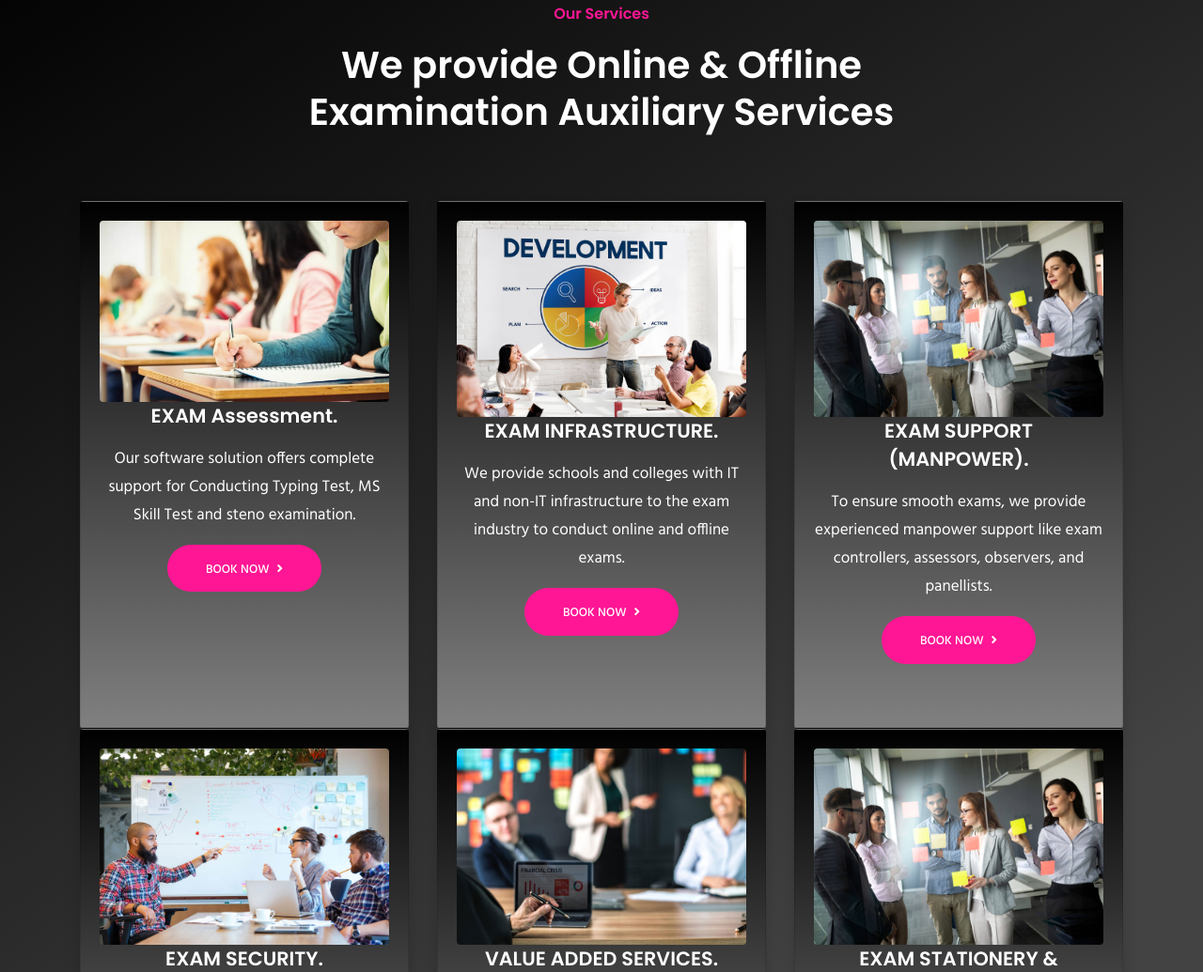
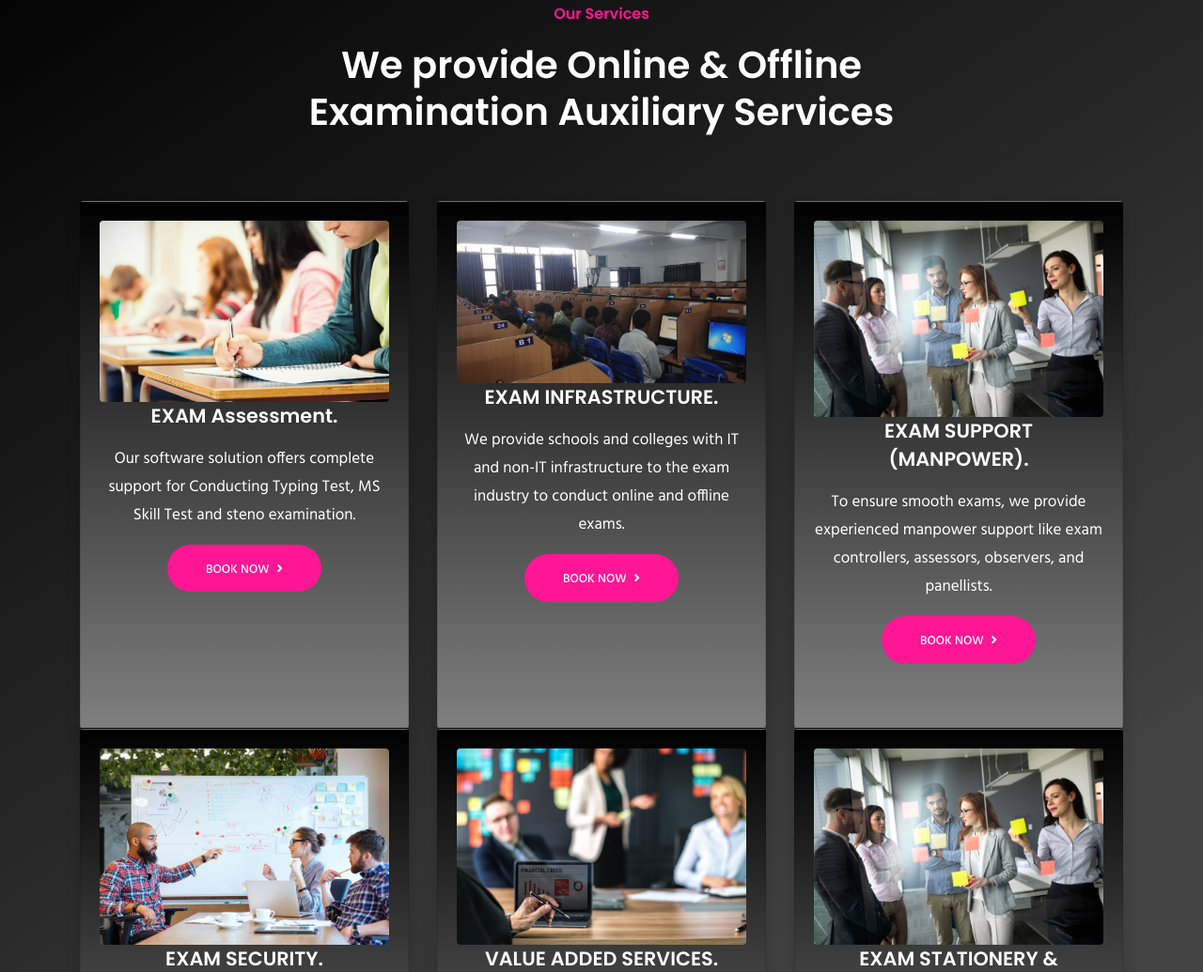
Before and after one commit to anandkr47/internproject, a website: page theme/index.html in a window 1280 px wide. Shown: the part 912-1947 px from the top of the page at 94% size. Drawn offline with nearby package versions, Linux system fonts and the light colour scheme; some packages are replaced by stand-ins of ours.

Commit message:
images updation

```diff
--- a/theme/index.html
+++ b/theme/index.html
@@ -224,7 +224,7 @@ background-image: linear-gradient(43deg, #9d41d0 0%, #c8505f 55%, #FFCC70 100%);
             <div class="col-lg-4 col-md-6 col-sm-6">
                 <div class="card shadow mb-5">
                     <div class="card-body text-center">
-                        <img loading="lazy" src="images/blog/1.jpg" alt="blog" class="img-fluid rounded">
+                        <img loading="lazy" src="images/blog/6.jpg" alt="blog" class="img-fluid rounded">
                         <h4 class="mb-3">EXAM INFRASTRUCTURE.</h4>
                         <p>We provide schools and colleges with IT and non-IT infrastructure to the exam industry to conduct online and offline exams.</p>
 						<a href="contact.html"  class="btn btn-main animated fadeInUp btn-round-full" aria-label="Get started">Book Now<i class="btn-icon fa fa-angle-right ml-2"></i></a>
```
Also changed, not shown: source/index.html (+1 -1 lines), source/images/blog/6.jpg (added), theme/images/blog/6.jpg (added).
